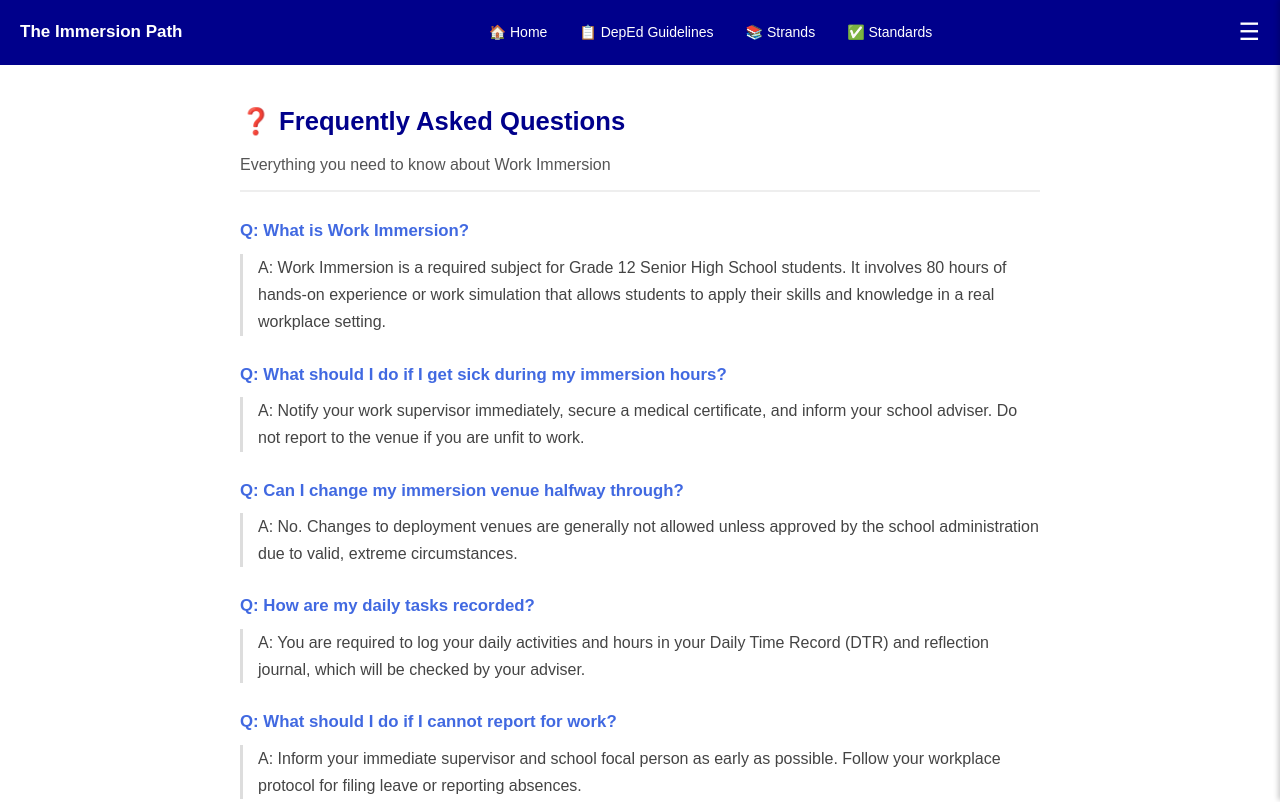
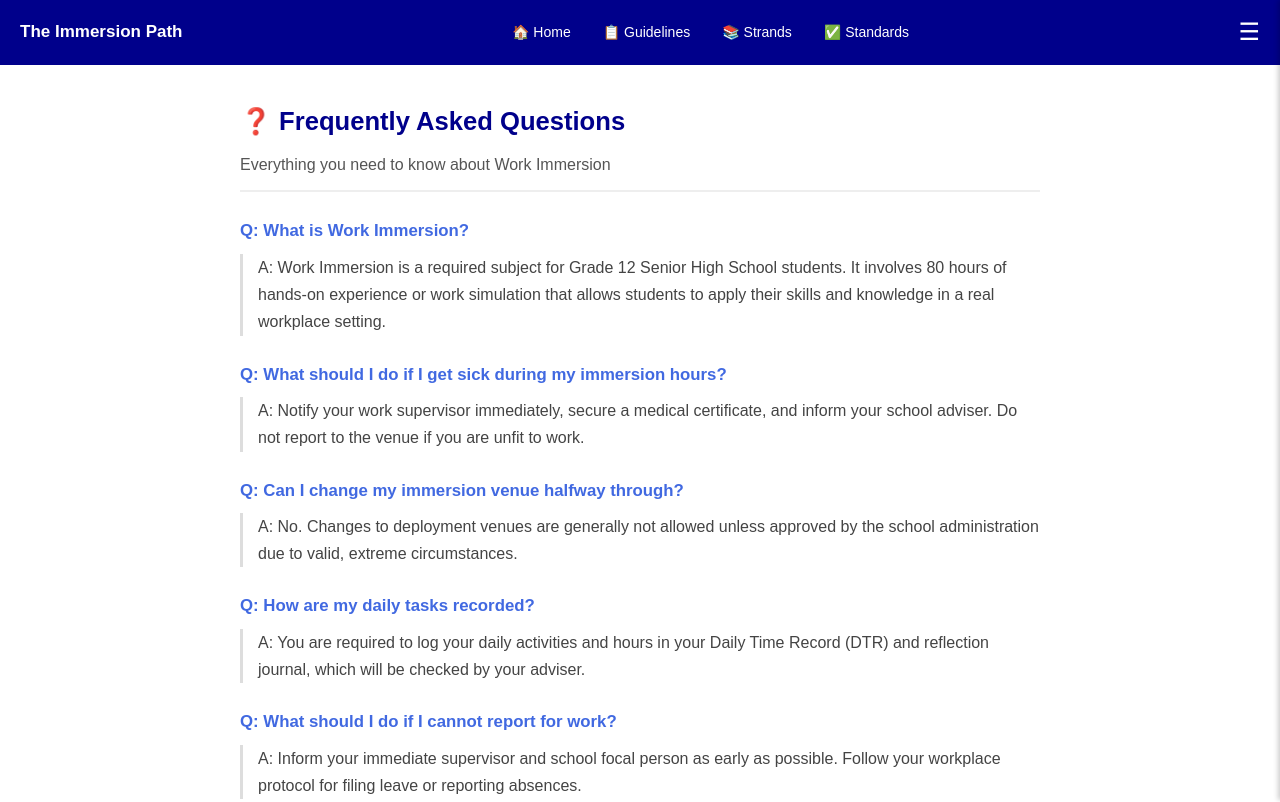
Before and after one commit to theimmersionpath/theimmersionpath.github.io, a plain HTML site: page faq.html in a window 1280 px wide. Shown: the top 802 px of the page. Drawn offline with Linux system fonts and the light colour scheme.

Commit message:
Update link text for DepEd Guidelines

```diff
--- a/faq.html
+++ b/faq.html
@@ -45,7 +45,7 @@
     <div class="brand">The Immersion Path</div>
     <div class="nav-top">
       <a href="home.html">🏠 Home</a>
-      <a href="guidelines.html">📋 DepEd Guidelines</a>
+      <a href="guidelines.html">📋 Guidelines</a>
       <a href="strands.html">📚 Strands</a>
       <a href="standards.html">✅ Standards</a>
     </div>
```
